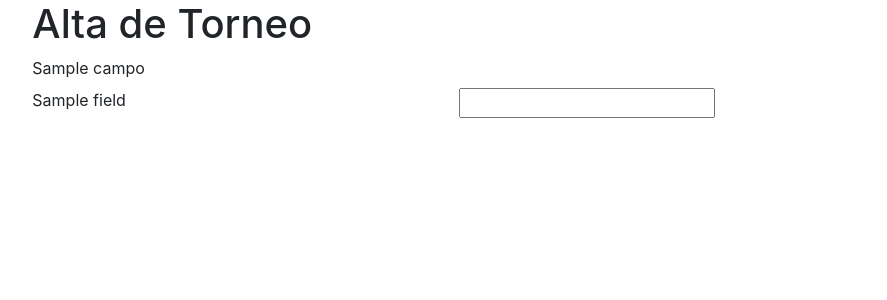
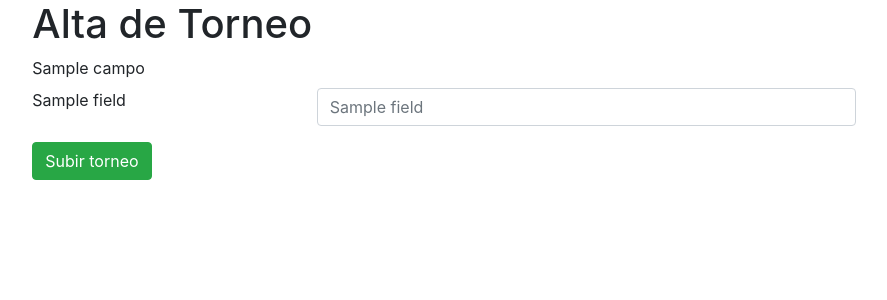
Before and after one commit to AMurillo-UTM170072/futboll, a Django app: template vistas/templates/pages/torneoForm/formTemplate.html in a window 1280 px wide. Shown: the part 56-356 px from the top of the page, without its empty margins (196-1083 px from the left). Run offline with Django 4.2, Linux system fonts and the light colour scheme; the template is opened without the code that fills it: most values are stand-ins (such as "Sample title", 1, 10 or a date in 2020); some libraries are stand-ins or nearby versions.

Commit message:
refactor: many changes

```diff
--- a/vistas/templates/pages/torneoForm/formTemplate.html
+++ b/vistas/templates/pages/torneoForm/formTemplate.html
@@ -12,14 +12,21 @@
     {% for field in formulario  %}
       <div class="mb-3" >
         <div class="row">
-          <div class="col-6">
+          <div class="col-4">
             <label> {{field.label}} </label>
           </div>
-          <div class="col-6">
-            <input />
+          <div class="col-8">
+            <input
+              type="{{field.field.widget.input_type}} "
+              class="form-control"
+              name="{{field.name}}"
+              placeholder="{{field.label}}"
+             />
           </div>
         </div>
       </div>
+      <div>{{field.errors}}</div>
     {% endfor %}
+    <input  class="btn btn-success" type="submit" value="Subir torneo" >
   </form>
 {% endblock contenido %}
--- a/vistas/views.py
+++ b/vistas/views.py
@@ -25,4 +25,6 @@ def infoJugadores (request):
     return render (request,'pages/jugadores/tableInfoJugadores.html')
 def registro(request):
     formulario = Liguilla(request.POST or None)
+    if formulario.is_valid():
+        formulario.save()
     return render(request,"pages/torneoForm/formTemplate.html",{"formulario":formulario})
```
